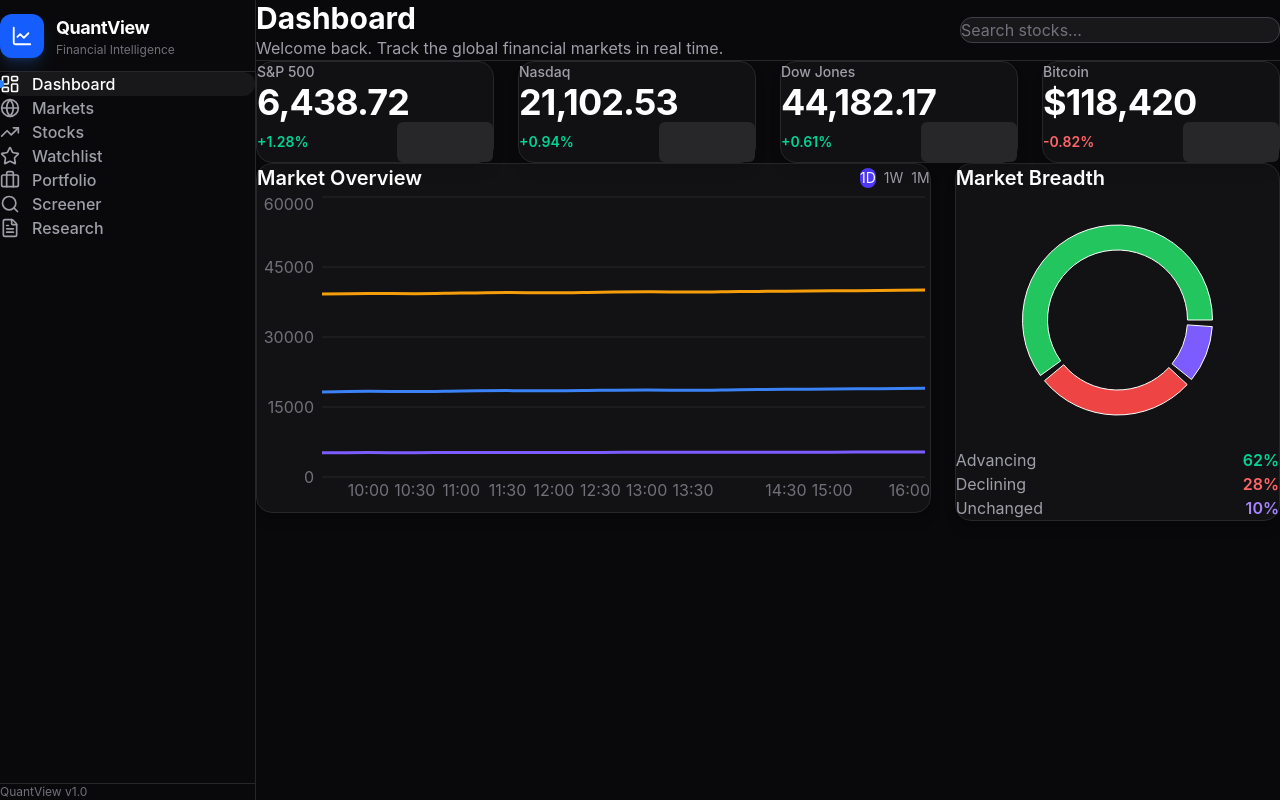
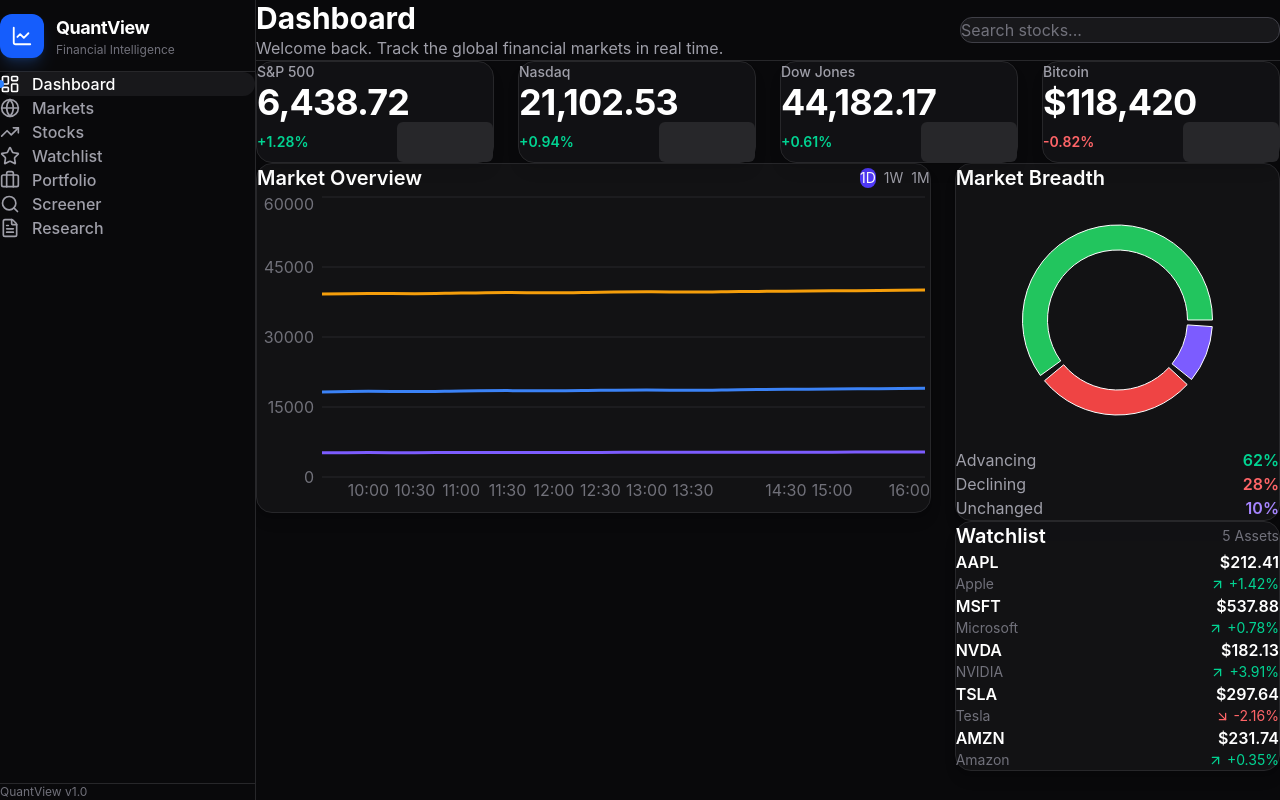
Before and after one commit to kawtar-studio/QuantView, a React (Vite) app in the folder frontend/: page / in a window 1280 px wide. Built offline with nearby package versions, Linux system fonts and the light colour scheme.

Commit message:
Add market breadth and watchlist dashboard panels

```diff
--- /dev/null
+++ b/frontend/src/components/dashboard/WatchlistPanel.tsx
@@ -0,0 +1,100 @@
+import {
+    ArrowDownRight,
+    ArrowUpRight,
+} from "lucide-react";
+
+const watchlist = [
+    {
+        symbol: "AAPL",
+        name: "Apple",
+        price: "$212.41",
+        change: "+1.42%",
+        positive: true,
+    },
+    {
+        symbol: "MSFT",
+        name: "Microsoft",
+        price: "$537.88",
+        change: "+0.78%",
+        positive: true,
+    },
+    {
+        symbol: "NVDA",
+        name: "NVIDIA",
+        price: "$182.13",
+        change: "+3.91%",
+        positive: true,
+    },
+    {
+        symbol: "TSLA",
+        name: "Tesla",
+        price: "$297.64",
+        change: "-2.16%",
+        positive: false,
+    },
+    {
+        symbol: "AMZN",
+        name: "Amazon",
+        price: "$231.74",
+        change: "+0.35%",
+        positive: true,
+    },
+];
+
+const WatchlistPanel = () => {
+    return (
+        <div className="rounded-2xl border border-zinc-800 bg-zinc-900/60 p-6 shadow-lg">
+            <div className="mb-6 flex items-center justify-between">
+                <h2 className="text-xl font-semibold text-white">
+                    Watchlist
+                </h2>
+
+                <span className="text-sm text-zinc-500">
+                    5 Assets
+                </span>
+            </div>
+
+            <div className="space-y-4">
+                {watchlist.map((stock) => (
+                    <div
+                        key={stock.symbol}
+                        className="flex items-center justify-between rounded-xl p-3 transition-colors hover:bg-zinc-800/60"
+                    >
+                        <div>
+                            <h3 className="font-semibold text-white">
+                                {stock.symbol}
+                            </h3>
+
+                            <p className="text-sm text-zinc-500">
+                                {stock.name}
+                            </p>
+                        </div>
+
+                        <div className="text-right">
+                            <p className="font-semibold text-white">
+                                {stock.price}
+                            </p>
+
+                            <div
+                                className={`mt-1 flex items-center justify-end gap-1 text-sm ${stock.positive
+                                        ? "text-emerald-400"
+                                        : "text-red-400"
+                                    }`}
+                            >
+                                {stock.positive ? (
+                                    <ArrowUpRight size={15} />
+                                ) : (
+                                    <ArrowDownRight size={15} />
+                                )}
+
+                                {stock.change}
+                            </div>
+                        </div>
+                    </div>
+                ))}
+            </div>
+        </div>
+    );
+};
+
+export default WatchlistPanel;
--- a/frontend/src/layouts/MainLayout.tsx
+++ b/frontend/src/layouts/MainLayout.tsx
@@ -3,6 +3,7 @@ import Header from "../components/dashboard/Header";
 import MarketCard from "../components/dashboard/MarketCard";
 import MarketOverviewChart from "../components/dashboard/MarketOverviewChart";
 import MarketBreadthChart from "../components/dashboard/MarketBreadthChart";
+import WatchlistPanel from "../components/dashboard/WatchlistPanel";
 
 const MainLayout = () => {
     return (
@@ -12,7 +13,7 @@ const MainLayout = () => {
             <div className="flex flex-1 flex-col overflow-hidden">
                 <Header />
 
-                <main className="flex-1 overflow-auto p-8">
+                <main className="flex-1 overflow-y-auto p-8">
 
                     {/* Market Cards */}
                     <div className="grid grid-cols-4 gap-6">
@@ -47,14 +48,22 @@ const MainLayout = () => {
 
                     </div>
 
-                    {/* Main Dashboard */}
-                    <div className="mt-8 grid grid-cols-3 gap-6">
+                    {/* Dashboard Content */}
+                    <div className="mt-8 grid grid-cols-12 gap-6">
 
-                        <div className="col-span-2">
+                        {/* Left Section */}
+                        <div className="col-span-8">
                             <MarketOverviewChart />
                         </div>
 
-                        <MarketBreadthChart />
+                        {/* Right Section */}
+                        <div className="col-span-4 space-y-6">
+
+                            <MarketBreadthChart />
+
+                            <WatchlistPanel />
+
+                        </div>
 
                     </div>
 
```
